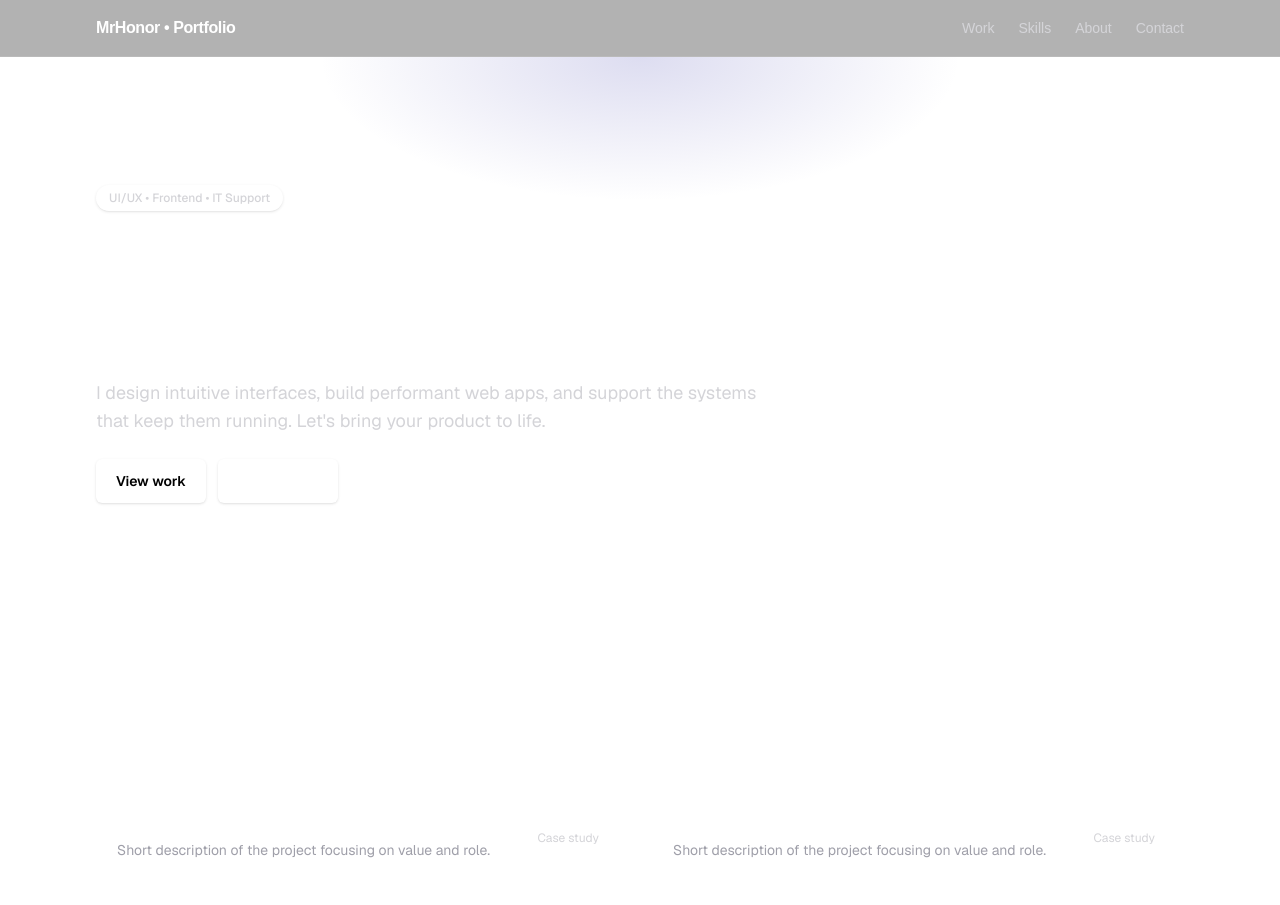
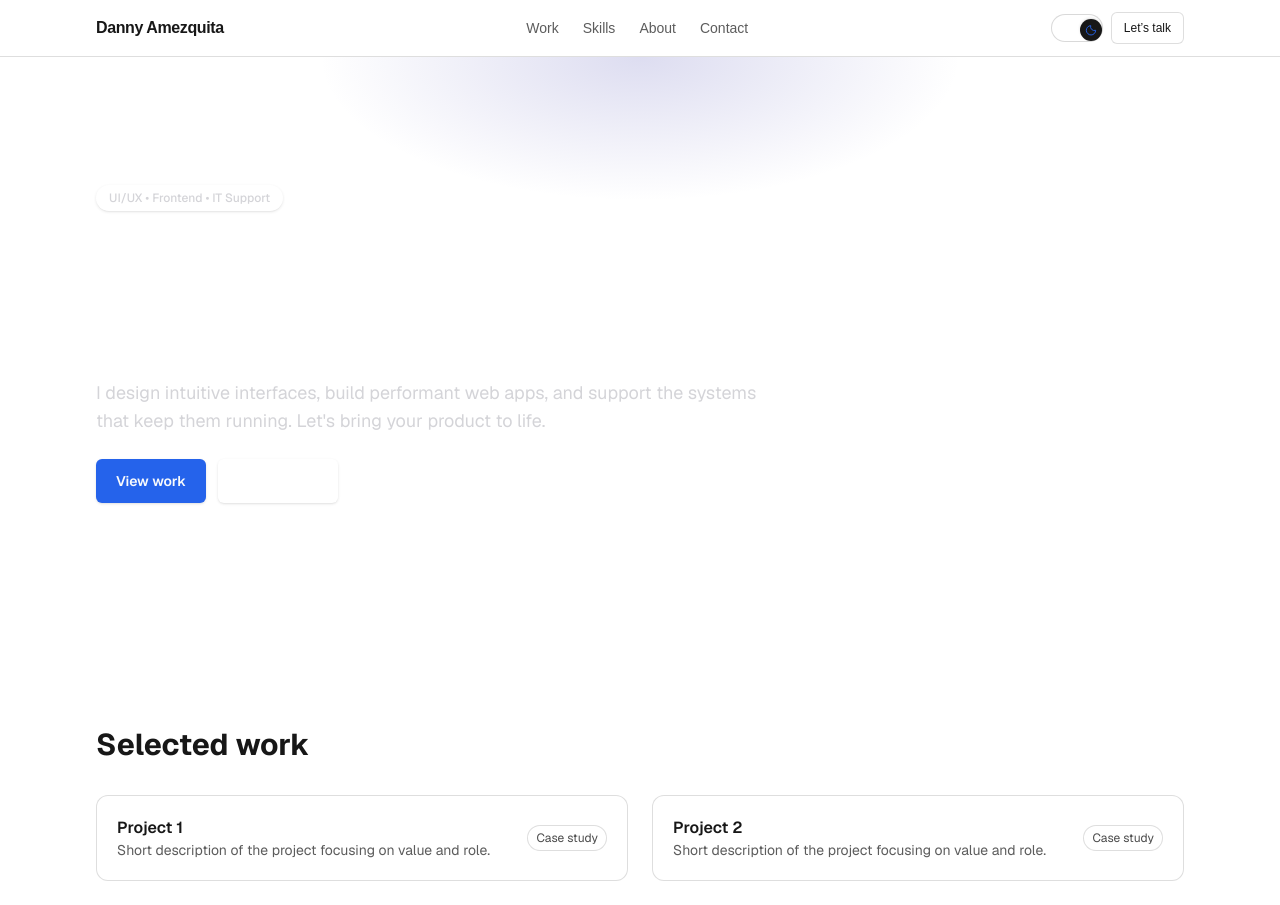
Before and after one commit to DannyAmzq/personal-wesbite, a Next.js app: page / in a window 1280 px wide. Shown: the top 905 px of the page. Built offline with nearby package versions, Linux system fonts and the light colour scheme.

Commit message:
feat: implement theme toggle functionality and enhance styling for light/dark modes

```diff
--- a/app/globals.css
+++ b/app/globals.css
@@ -1,24 +1,40 @@
 @import "tailwindcss";
 
-/* Default to dark mode */
+html {
+  scroll-behavior: smooth;
+  /* Reserve space for sticky navbar when scrolling to anchors */
+  scroll-padding-top: 5rem;
+}
+
+@media (prefers-reduced-motion: reduce) {
+  html { scroll-behavior: auto; }
+}
+
+/* Default to dark mode via CSS variables */
 :root {
   --background: #0a0a0a;
   --foreground: #ededed;
+  /* Accent (dark theme) */
+  --accent: #60a5fa; /* blue-400 */
+  --accent-foreground: #0b1220; /* near-black on bright accent */
 }
 
 @theme inline {
   --color-background: var(--background);
   --color-foreground: var(--foreground);
+  --color-accent: var(--accent);
+  --color-accent-foreground: var(--accent-foreground);
   --font-sans: var(--font-geist-sans);
   --font-mono: var(--font-geist-mono);
 }
 
-/* Respect users that prefer light by OS setting */
-@media (prefers-color-scheme: light) {
-  :root {
-    --background: #ffffff;
-    --foreground: #171717;
-  }
+/* Light theme overrides when opt-in via attribute */
+[data-theme="light"] {
+  --background: #ffffff;
+  --foreground: #171717;
+  /* Accent (light theme) */
+  --accent: #2563eb; /* blue-600 */
+  --accent-foreground: #f8fafc; /* near-white */
 }
 
 body {
@@ -26,3 +42,24 @@ body {
   color: var(--foreground);
   font-family: Arial, Helvetica, sans-serif;
 }
+
+/* Utility helpers using the accent token */
+.btn-accent {
+  background-color: var(--accent);
+  color: var(--accent-foreground);
+}
+.btn-accent:hover {
+  filter: brightness(0.95);
+}
+.ring-accent {
+  --tw-ring-color: var(--accent);
+}
+
+/* Semantic surface and muted helpers to keep light/dark consistent */
+.surface {
+  background-color: color-mix(in oklab, var(--background) 85%, transparent);
+  border: 1px solid color-mix(in oklab, var(--foreground) 14%, transparent);
+}
+.muted {
+  color: color-mix(in oklab, var(--foreground) 70%, transparent);
+}
--- a/app/layout.tsx
+++ b/app/layout.tsx
@@ -14,7 +14,7 @@ const geistMono = Geist_Mono({
 });
 
 export const metadata: Metadata = {
-  title: "Create Next App",
+  title: "Danny Amezquita, UX engineer",
   description: "Generated by create next app",
 };
 
--- a/app/page.tsx
+++ b/app/page.tsx
@@ -11,16 +11,16 @@ export default function Home() {
             {[1, 2, 3, 4].map((i) => (
               <div
                 key={i}
-                className="group relative overflow-hidden rounded-xl border border-white/10 bg-white/5 p-5"
+                className="group relative overflow-hidden rounded-xl p-5 surface"
               >
                 <div className="flex items-center justify-between">
                   <div>
-                    <h3 className="text-white font-semibold">Project {i}</h3>
-                    <p className="text-sm text-zinc-400">
+                    <h3 className="text-[var(--foreground)] font-semibold">Project {i}</h3>
+                    <p className="text-sm muted">
                       Short description of the project focusing on value and role.
                     </p>
                   </div>
-                  <span className="text-xs rounded-full bg-white/10 px-2 py-1 text-zinc-300">
+                  <span className="text-xs rounded-full px-2 py-1 text-[color-mix(in_oklab,var(--foreground)_78%,transparent)] bg-[color-mix(in_oklab,var(--background)_80%,transparent)] border border-[color-mix(in_oklab,var(--foreground)_14%,transparent)]">
                     Case study
                   </span>
                 </div>
@@ -29,7 +29,7 @@ export default function Home() {
           </div>
         </Section>
         <Section id="skills" title="Skills & tools">
-          <ul className="flex flex-wrap gap-2 text-sm text-zinc-300">
+          <ul className="flex flex-wrap gap-2 text-sm text-[color-mix(in_oklab,var(--foreground)_78%,transparent)]">
             {[
               "Figma",
               "Framer",
@@ -43,33 +43,33 @@ export default function Home() {
               "Networking",
               "Windows/MacOS",
             ].map((s) => (
-              <li key={s} className="rounded-md border border-white/10 bg-white/5 px-3 py-1">
+              <li key={s} className="rounded-md px-3 py-1 surface">
                 {s}
               </li>
             ))}
           </ul>
         </Section>
         <Section id="about" title="About me">
-          <p className="max-w-3xl text-zinc-300">
+          <p className="max-w-3xl muted">
             I'm a UI/UX designer and frontend developer who enjoys turning complex ideas into
             simple, delightful interfaces. With a background in IT support, I bridge design,
             engineering, and reliability to ship usable products.
           </p>
         </Section>
         <Section id="contact" title="Contact">
-          <p className="text-zinc-300">
+          <p className="muted">
             Open to entry-level roles and freelance projects. Let's talk.
           </p>
           <div className="mt-4 flex gap-3">
             <a
               href="mailto:you@example.com"
-              className="inline-flex h-11 items-center rounded-md bg-white px-5 text-sm font-semibold text-black shadow transition-colors hover:bg-zinc-200"
+              className="inline-flex h-11 items-center rounded-md px-5 text-sm font-semibold shadow transition-colors btn-accent"
             >
               Email
             </a>
             <a
               href="#"
-              className="inline-flex h-11 items-center rounded-md border border-white/15 bg-white/5 px-5 text-sm font-semibold text-white shadow-sm transition-colors hover:bg-white/10"
+              className="inline-flex h-11 items-center rounded-md border px-5 text-sm font-semibold shadow-sm transition-colors surface hover:bg-[color-mix(in_oklab,var(--background)_82%,transparent)]"
             >
               Download CV
             </a>
--- a/components/Hero.tsx
+++ b/components/Hero.tsx
@@ -37,7 +37,7 @@ export default function Hero() {
           <motion.div variants={fadeInUp(0.2, 20)} className="flex gap-3">
             <Link
               href="#work"
-              className="inline-flex h-11 items-center rounded-md bg-white px-5 text-sm font-semibold text-black shadow transition-colors hover:bg-zinc-200"
+              className="inline-flex h-11 items-center rounded-md px-5 text-sm font-semibold shadow transition-colors btn-accent"
             >
               View work
             </Link>
--- a/components/Navbar.tsx
+++ b/components/Navbar.tsx
@@ -1,6 +1,7 @@
 "use client";
 import Link from "next/link";
 import { motion } from "framer-motion";
+import ThemeToggle from "@/components/ThemeToggle";
 
 export default function Navbar() {
   const links = [
@@ -11,17 +12,17 @@ export default function Navbar() {
   ];
 
   return (
-    <header className="sticky top-0 z-50 backdrop-blur supports-[backdrop-filter]:bg-black/30 bg-black/60 border-b border-white/10">
+    <header className="sticky top-0 z-50 backdrop-blur bg-[color-mix(in_oklab,var(--background)_80%,transparent)] border-b border-[color-mix(in_oklab,var(--foreground)_14%,transparent)]">
       <nav className="mx-auto max-w-6xl px-4 sm:px-6 lg:px-8 h-14 flex items-center justify-between">
         <motion.div
           initial={{ opacity: 0, y: -10 }}
           animate={{ opacity: 1, y: 0 }}
           transition={{ duration: 0.5 }}
-          className="font-semibold tracking-tight text-white"
+          className="font-semibold tracking-tight text-[var(--foreground)]"
         >
-          MrHonor • Portfolio
+          Danny Amezquita
         </motion.div>
-        <ul className="hidden sm:flex items-center gap-6 text-sm text-zinc-300">
+        <ul className="hidden sm:flex items-center gap-6 text-sm text-[color-mix(in_oklab,var(--foreground)_70%,transparent)]">
           {links.map((link, i) => (
             <motion.li
               key={link.href}
@@ -29,12 +30,21 @@ export default function Navbar() {
               animate={{ opacity: 1, y: 0 }}
               transition={{ duration: 0.4, delay: 0.05 * i }}
             >
-              <Link href={link.href} className="hover:text-white transition-colors">
+              <Link href={link.href} className="hover:text-[var(--foreground)] transition-colors">
                 {link.label}
               </Link>
             </motion.li>
           ))}
         </ul>
+        <div className="flex items-center gap-2">
+          <ThemeToggle />
+          <a
+            href="#contact"
+            className="hidden sm:inline-flex h-8 items-center rounded-md border border-[color-mix(in_oklab,var(--foreground)_14%,transparent)] bg-[color-mix(in_oklab,var(--background)_92%,transparent)] px-3 text-xs font-medium text-[var(--foreground)] hover:bg-[color-mix(in_oklab,var(--background)_88%,transparent)] focus-visible:outline-none focus-visible:ring-2 ring-accent"
+          >
+            Let’s talk
+          </a>
+        </div>
       </nav>
     </header>
   );
--- a/components/Section.tsx
+++ b/components/Section.tsx
@@ -11,7 +11,7 @@ type SectionProps = PropsWithChildren<{
 
 export default function Section({ id, title, className, children }: SectionProps) {
   return (
-    <section id={id} className={`py-16 sm:py-20 md:py-24 ${className ?? ""}`}>
+    <section id={id} className={`py-16 sm:py-20 md:py-24 scroll-mt-20 ${className ?? ""}`}>
       <div className="mx-auto max-w-6xl px-4 sm:px-6 lg:px-8">
         {title && (
           <motion.h2
@@ -19,7 +19,7 @@ export default function Section({ id, title, className, children }: SectionProps
             initial="hidden"
             whileInView="show"
             viewport={viewportOnce}
-            className="mb-8 text-2xl sm:text-3xl font-bold text-white"
+            className="mb-8 text-2xl sm:text-3xl font-bold text-[var(--foreground)]"
           >
             {title}
           </motion.h2>
--- /dev/null
+++ b/components/ThemeToggle.tsx
@@ -0,0 +1,101 @@
+"use client";
+import { useEffect, useState } from "react";
+import { motion, useReducedMotion, type Transition } from "framer-motion";
+
+function applyTheme(theme: "dark" | "light") {
+  const html = document.documentElement;
+  // Maintain Tailwind class-based dark styles
+  if (theme === "dark") {
+    html.classList.add("dark");
+    html.removeAttribute("data-theme");
+  } else {
+    html.classList.remove("dark");
+    html.setAttribute("data-theme", "light");
+  }
+}
+
+export default function ThemeToggle() {
+  const [theme, setTheme] = useState<"dark" | "light">("dark");
+  const [mounted, setMounted] = useState(false);
+  const reduce = useReducedMotion();
+
+  useEffect(() => {
+    // Initialize from storage or system preference
+    const stored = (typeof window !== "undefined" && localStorage.getItem("theme")) as
+      | "dark"
+      | "light"
+      | null;
+    let initial: "dark" | "light" = "dark";
+    if (stored) initial = stored;
+    else if (window.matchMedia && window.matchMedia("(prefers-color-scheme: light)").matches) initial = "light";
+    setTheme(initial);
+    applyTheme(initial);
+    setMounted(true);
+  }, []);
+
+  const toggle = () => {
+    const next = theme === "dark" ? "light" : "dark";
+    setTheme(next);
+    applyTheme(next);
+    try {
+      localStorage.setItem("theme", next);
+    } catch {
+      // ignore storage errors
+    }
+  };
+
+  // Avoid hydration mismatch
+  if (!mounted) {
+    return (
+      <div className="h-8 w-8 rounded-md border border-white/10 bg-white/5" />
+    );
+  }
+
+  const isDark = theme === "dark";
+
+  const transitionQuick: Transition = { duration: 0.2, ease: [0.16, 1, 0.3, 1] };
+  const transitionSpring: Transition = { type: "spring", stiffness: 400, damping: 30, mass: 0.2 };
+  const transitionChoice: Transition = reduce ? transitionQuick : transitionSpring;
+
+  return (
+    <button
+      onClick={toggle}
+      className="relative inline-flex h-[28px] w-[52px] items-center rounded-full border border-[color-mix(in_oklab,var(--foreground)_16%,transparent)] bg-[color-mix(in_oklab,var(--background)_90%,transparent)] focus-visible:outline-none focus-visible:ring-2 ring-accent"
+      role="switch"
+      aria-checked={isDark}
+      aria-label={isDark ? "Switch to light mode" : "Switch to dark mode"}
+    >
+      <motion.span
+        layout
+        className="pointer-events-none absolute left-1 top-1 inline-flex h-[22px] w-[22px] items-center justify-center rounded-full bg-[var(--foreground)] text-[var(--background)] shadow"
+        animate={{ x: isDark ? 0 : 24, rotate: isDark ? 0 : 180 }}
+        transition={transitionChoice}
+      >
+        <motion.svg
+          aria-hidden
+          className="h-3.5 w-3.5"
+          viewBox="0 0 24 24"
+          fill="none"
+          xmlns="http://www.w3.org/2000/svg"
+          initial={false}
+          animate={{ rotate: isDark ? 0 : 180, opacity: 1 }}
+          transition={transitionChoice}
+        >
+          {isDark ? (
+            <g stroke="var(--accent)" strokeWidth="1.6" strokeLinecap="round">
+              <circle cx="12" cy="12" r="4.5" />
+              <path d="M12 2v2M12 20v2M4 12H2M22 12h-2M5 5l-1.4-1.4M20.4 20.4 19 19M5 19l-1.4 1.4M20.4 3.6 19 5" />
+            </g>
+          ) : (
+            <path
+              d="M20 12.5a8 8 0 1 1-8.5-8 6.5 6.5 0 0 0 8.5 8z"
+              stroke="var(--accent)"
+              strokeWidth="1.6"
+              fill="none"
+            />
+          )}
+        </motion.svg>
+      </motion.span>
+    </button>
+  );
+}
```
